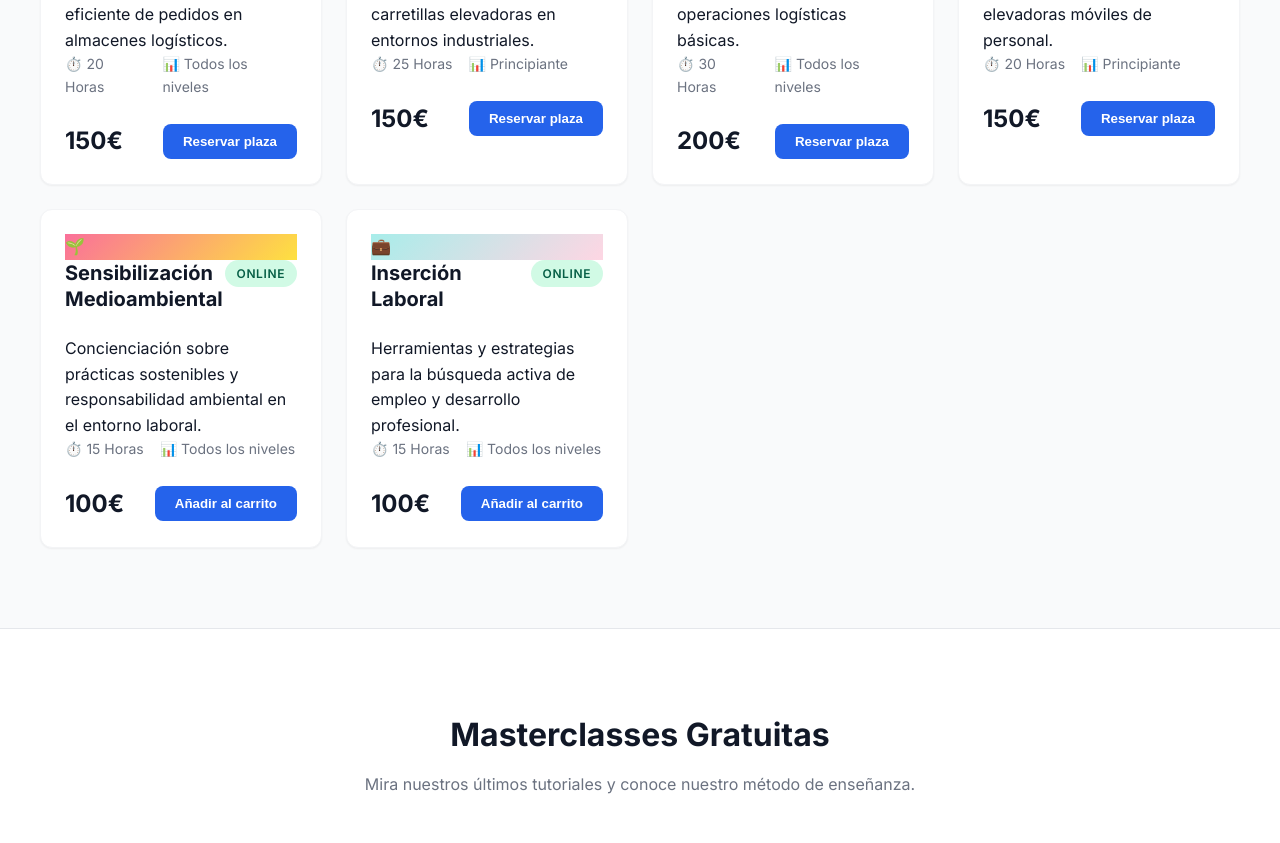
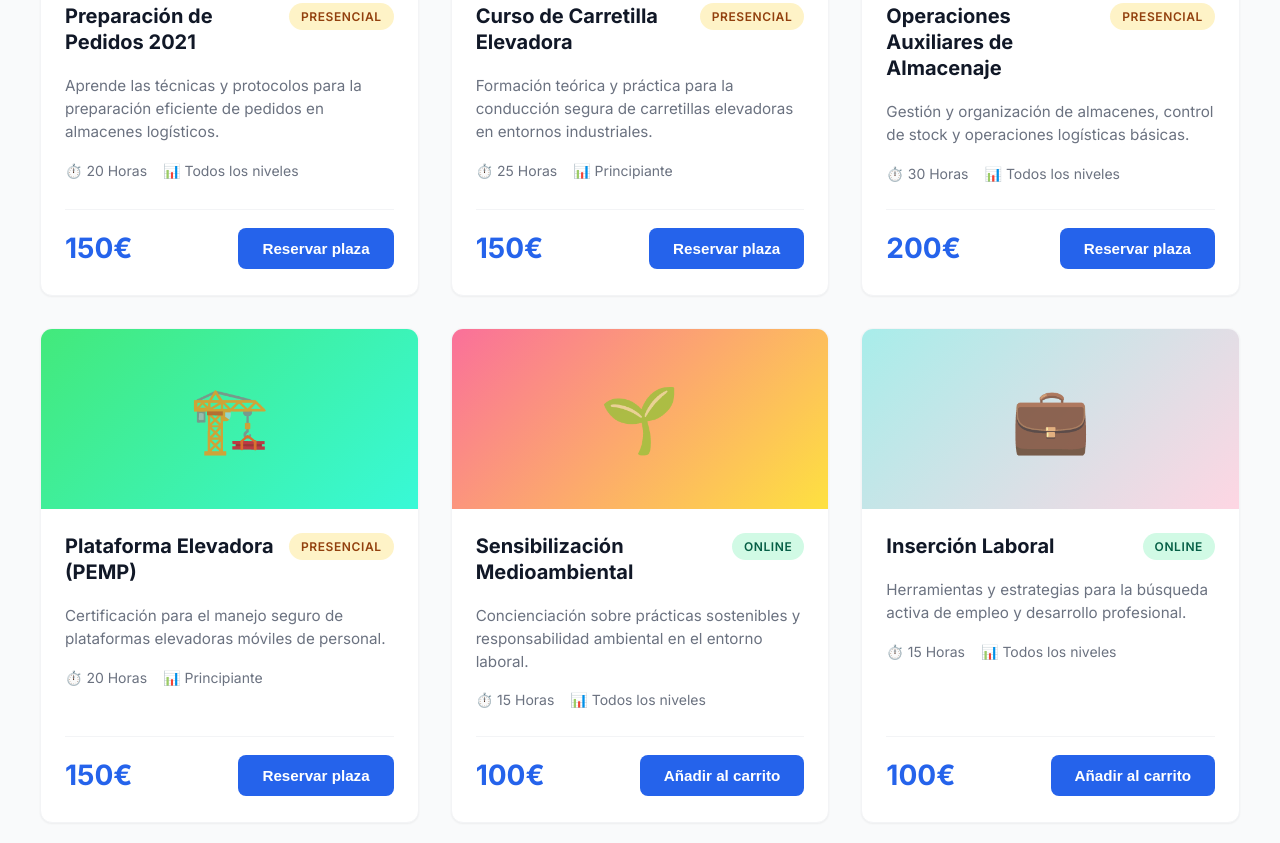
Before and after one commit to Ark-Tek/AlgodeFormacion, a plain HTML site: page index.html in a window 1280 px wide. Shown: the part 669-1512 px from the top of the page. Drawn offline with Linux system fonts and the light colour scheme.

Commit message:
Update style.css

```diff
--- a/style.css
+++ b/style.css
@@ -112,10 +112,10 @@
     justify-content: center;
 }
 
-/* --- UX & NAVIGATION: FORMAT TOGGLE --- */
+/* --- HERO SECTION --- */
 .hero-section {
     text-align: center;
-    padding: 100px 0 60px; /* Aumentado para compensar la navbar fija */
+    padding: 100px 0 60px;
 }
 
 .hero-title {
@@ -157,19 +157,19 @@
     box-shadow: var(--shadow-md);
 }
 
-/* --- CONTENT & CRO: COURSE CARDS --- */
+/* --- COURSE CARDS --- */
 .courses-section { padding: 40px 0 80px; }
 
 .course-grid {
     display: grid;
-    grid-template-columns: repeat(auto-fill, minmax(280px, 1fr));
-    gap: 24px;
+    grid-template-columns: repeat(auto-fill, minmax(320px, 1fr));
+    gap: 32px;
 }
 
 .course-card {
     background: var(--bg-card);
     border-radius: var(--radius);
-    padding: 24px;
+    overflow: hidden;
     box-shadow: var(--shadow-sm);
     transition: transform 0.2s ease, box-shadow 0.2s ease;
     display: flex;
@@ -178,15 +178,36 @@
 }
 
 .course-card:hover {
-    transform: translateY(-4px);
+    transform: translateY(-8px);
     box-shadow: var(--shadow-lg);
+}
+
+.course-image {
+    height: 180px;
+    display: flex;
+    align-items: center;
+    justify-content: center;
+    position: relative;
+    overflow: hidden;
+}
+
+.image-placeholder {
+    font-size: 4rem;
+    opacity: 0.8;
+}
+
+.card-content {
+    padding: 24px;
+    display: flex;
+    flex-direction: column;
+    flex: 1;
 }
 
 .card-header {
     display: flex;
     justify-content: space-between;
     align-items: flex-start;
-    margin-bottom: 16px;
+    margin-bottom: 12px;
 }
 
 .badge {
@@ -196,6 +217,7 @@
     font-weight: 600;
     text-transform: uppercase;
     letter-spacing: 0.05em;
+    white-space: nowrap;
 }
 
 .badge.online { background: #D1FAE5; color: #065F46; }
@@ -206,6 +228,14 @@
     font-weight: 700;
     margin-bottom: 8px;
     line-height: 1.3;
+    color: var(--text-main);
+}
+
+.course-description {
+    font-size: 0.95rem;
+    color: var(--text-muted);
+    margin-bottom: 16px;
+    line-height: 1.5;
 }
 
 .course-meta {
@@ -223,28 +253,35 @@
     display: flex;
     justify-content: space-between;
     align-items: center;
+    padding-top: 16px;
+    border-top: 1px solid #F3F4F6;
 }
 
 .price {
-    font-size: 1.5rem;
+    font-size: 1.75rem;
     font-weight: 700;
-    color: var(--text-main);
+    color: var(--primary);
 }
 
 .btn-add-cart {
     background: var(--primary);
     color: white;
     border: none;
-    padding: 10px 20px;
+    padding: 12px 24px;
     border-radius: 8px;
     font-weight: 600;
     cursor: pointer;
-    transition: background 0.2s;
+    transition: all 0.2s;
+    font-size: 0.95rem;
 }
 
-.btn-add-cart:hover { background: var(--primary-hover); }
+.btn-add-cart:hover {
+    background: var(--primary-hover);
+    transform: translateY(-2px);
+    box-shadow: var(--shadow-md);
+}
 
-/* --- YOUTUBE INTEGRATION SECTION --- */
+/* --- YOUTUBE SECTION --- */
 .youtube-section {
     background: white;
     padding: 80px 0;
@@ -309,8 +346,10 @@
 
 .hidden { display: none !important; }
 
-/* Responsive básico para la navbar */
+/* Responsive */
 @media (max-width: 900px) {
-    .nav-menu { display: none; } /* En una versión final se añadiría un menú hamburguesa */
+    .nav-menu { display: none; }
     .nav-container { justify-content: space-between; }
+    .hero-title { font-size: 2rem; }
+    .course-grid { grid-template-columns: 1fr; }
 }
```
